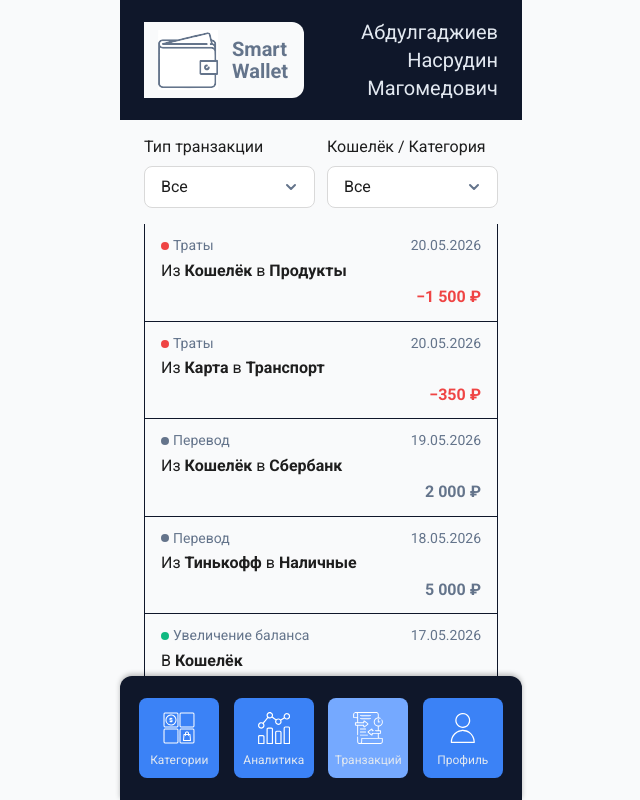
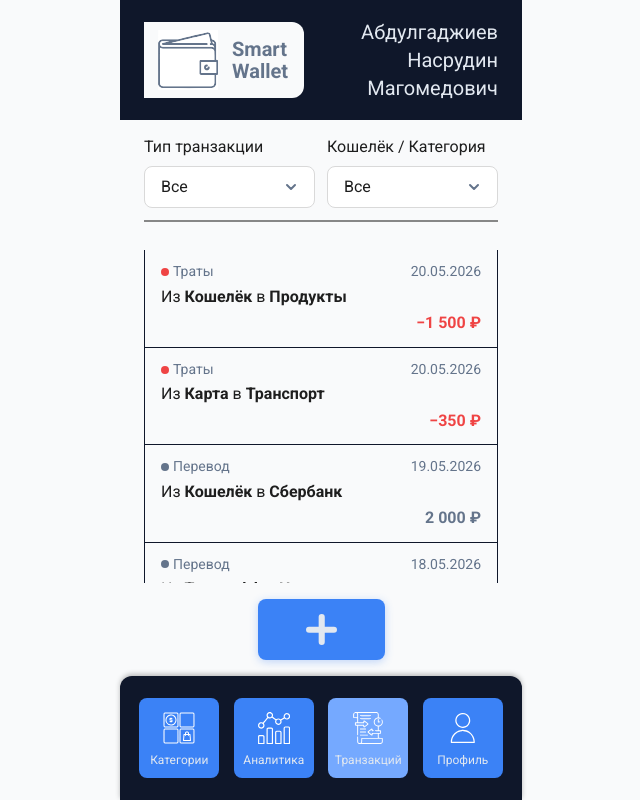
Before and after one commit to Pipotka/SmartWallet-Client, a React (Vite) app: page /transactions in a window 1280 px wide. Shown: the top 800 px of the page, without its empty margins (319-959 px from the left). Built offline with nearby package versions, Linux system fonts and the light colour scheme.

Commit message:
Пофиксил визуальные баги

```diff
--- a/src/components/Select/Select.module.css
+++ b/src/components/Select/Select.module.css
@@ -21,7 +21,7 @@
 .select {
   width: 100%;
   padding: var(--spacing-md) var(--spacing-lg);
-  padding-right: calc(var(--spacing-lg) + 16px + 80px);
+  padding-right: calc(var(--spacing-lg) + 16px);
   background-color: var(--color-surface);
   border: 1px solid var(--color-border);
   border-radius: var(--radius-md);
@@ -36,6 +36,10 @@
   -webkit-appearance: none;
   -moz-appearance: none;
   cursor: pointer;
+}
+
+.selectWrapper.hasBadge .select {
+  padding-right: calc(var(--spacing-lg) + 16px + 80px);
 }
 
 .select:focus {
--- a/src/components/Select/Select.tsx
+++ b/src/components/Select/Select.tsx
@@ -24,7 +24,7 @@ export function Select({
   return (
     <div className={styles.field}>
       <label className={styles.label} htmlFor={selectId}>{label}</label>
-      <div className={styles.selectWrapper}>
+      <div className={`${styles.selectWrapper}${rightBadge ? ` ${styles.hasBadge}` : ''}`}>
         <select
           id={selectId}
           className={styles.select}
--- a/src/features/transactions/components/TransactionCard.module.css
+++ b/src/features/transactions/components/TransactionCard.module.css
@@ -78,7 +78,7 @@
   top: 0;
   right: 0;
   bottom: 0;
-  width: 80px;
+  width: 160px;
   display: flex;
   align-items: center;
   justify-content: center;
@@ -87,7 +87,7 @@
   font-size: var(--text-sm);
   font-family: var(--font);
   cursor: pointer;
-  border-radius: 0 var(--radius-md) var(--radius-md) 0;
+  border-radius: 0;
 }
 
 .deleteButton {
--- a/src/features/transactions/components/TransactionCard.tsx
+++ b/src/features/transactions/components/TransactionCard.tsx
@@ -40,14 +40,14 @@ export function TransactionCard({ transaction, onDelete }: TransactionCardProps)
     const currentX = e.touches[0].clientX;
     const diff = currentX - startXRef.current;
     if (diff < 0) {
-      const newDelta = Math.max(diff, -80);
+      const newDelta = Math.max(diff, -160);
       deltaXRef.current = newDelta;
       setDeltaX(newDelta);
     }
   }, []);
 
   const handleTouchEnd = useCallback(() => {
-    if (deltaXRef.current < -40) {
+    if (deltaXRef.current < -80) {
       setShowOverlay(true);
     }
     setDeltaX(0);
--- a/src/features/transactions/components/TransactionForm.module.css
+++ b/src/features/transactions/components/TransactionForm.module.css
@@ -35,6 +35,7 @@
 .buttonRow {
   display: flex;
   gap: var(--spacing-lg);
+  margin-top: var(--spacing-lg);
 }
 
 .buttonRow > * {
--- a/src/features/transactions/hooks/useTransactionForm.ts
+++ b/src/features/transactions/hooks/useTransactionForm.ts
@@ -1,6 +1,6 @@
 import { useState, useMemo, useCallback } from 'react';
 import type { TransactionType } from '@/features/transactions/types';
-import { getTransactionType } from '@/features/transactions/utils';
+import { getTransactionType, validateTransaction } from '@/features/transactions/utils';
 import { useWalletStore } from '@/store/useWalletStore';
 
 interface UseTransactionFormReturn {
@@ -16,36 +16,7 @@ interface UseTransactionFormReturn {
   isValid: boolean;
   errors: { source?: string; destination?: string; amount?: string };
   markTouched: (field: 'source' | 'destination' | 'amount') => void;
-}
-
-function validate(
-  sourceId: string | null,
-  destinationId: string | null,
-  amount: string,
-  wallets: { id: string }[],
-  categories: { id: string }[]
-): { source?: string; destination?: string; amount?: string } {
-  const errors: { source?: string; destination?: string; amount?: string } = {};
-
-  if (destinationId && categories.find(c => c.id === destinationId) && !sourceId) {
-    errors.source = 'Выберите источник';
-  }
-
-  if (!destinationId) {
-    errors.destination = 'Выберите назначение';
-  }
-
-  if (!amount) {
-    errors.amount = 'Введите сумму';
-  } else if (Number(amount) <= 0) {
-    errors.amount = 'Сумма должна быть больше 0';
-  }
-
-  if (sourceId && destinationId && sourceId === destinationId) {
-    errors.destination = 'Источник и назначение не могут совпадать';
-  }
-
-  return errors;
+  markAllTouched: () => void;
 }
 
 export function useTransactionForm(): UseTransactionFormReturn {
@@ -97,7 +68,7 @@ export function useTransactionForm(): UseTransactionFormReturn {
   }, [sourceId, destinationId, wallets, categories]);
 
   const errors = useMemo(() => {
-    const allErrors = validate(sourceId, destinationId, amount, wallets, categories);
+    const allErrors = validateTransaction(sourceId, destinationId, amount, wallets, categories);
     const visibleErrors: typeof allErrors = {};
     if (touched.source && allErrors.source) visibleErrors.source = allErrors.source;
     if (touched.destination && allErrors.destination) visibleErrors.destination = allErrors.destination;
@@ -109,6 +80,10 @@ export function useTransactionForm(): UseTransactionFormReturn {
 
   const markTouched = useCallback((field: 'source' | 'destination' | 'amount') => {
     setTouched(prev => ({ ...prev, [field]: true }));
+  }, []);
+
+  const markAllTouched = useCallback(() => {
+    setTouched({ source: true, destination: true, amount: true });
   }, []);
 
   const handleSetSourceId = useCallback((id: string | null) => {
@@ -129,5 +104,6 @@ export function useTransactionForm(): UseTransactionFormReturn {
     isValid,
     errors,
     markTouched,
+    markAllTouched,
   };
 }
--- a/src/features/transactions/utils.tsx
+++ b/src/features/transactions/utils.tsx
@@ -79,3 +79,33 @@ export function formatAmountWithSign(
       return `${formatted} ₽`;
   }
 }
+
+export function validateTransaction(
+  sourceId: string | null,
+  destinationId: string | null,
+  amount: string,
+  wallets: { id: string }[],
+  categories: { id: string }[]
+): { source?: string; destination?: string; amount?: string } {
+  const errors: { source?: string; destination?: string; amount?: string } = {};
+
+  if (destinationId && categories.find(c => c.id === destinationId) && !sourceId) {
+    errors.source = 'Выберите источник';
+  }
+
+  if (!destinationId) {
+    errors.destination = 'Выберите назначение';
+  }
+
+  if (!amount) {
+    errors.amount = 'Введите сумму';
+  } else if (Number(amount) <= 0) {
+    errors.amount = 'Сумма должна быть больше 0';
+  }
+
+  if (sourceId && destinationId && sourceId === destinationId) {
+    errors.destination = 'Источник и назначение не могут совпадать';
+  }
+
+  return errors;
+}
--- a/src/pages/TransactionAddPage/TransactionAddPage.module.css
+++ b/src/pages/TransactionAddPage/TransactionAddPage.module.css
@@ -28,5 +28,5 @@
   height: 2px;
   background-color: var(--color-separator);
   border: none;
-  margin: var(--spacing-xl) calc(-1 * var(--spacing-xl));
+  margin: var(--spacing-md) calc(-1 * var(--spacing-xl));
 }
--- a/src/pages/TransactionPage/TransactionPage.module.css
+++ b/src/pages/TransactionPage/TransactionPage.module.css
@@ -1,18 +1,18 @@
 .page {
   display: flex;
   flex-direction: column;
-  min-height: 100dvh;
+  height: 100dvh;
+  overflow: hidden;
   background-color: var(--color-bg);
 }
 
 .content {
   flex: 1;
   padding: var(--spacing-lg) var(--spacing-xl);
-  padding-bottom: calc(var(--nav-height) + 61px + var(--spacing-lg) * 2 + var(--spacing-md));
-}
-
-.list {
-  margin-top: var(--spacing-lg);
+  padding-bottom: var(--nav-height);
+  display: flex;
+  flex-direction: column;
+  min-height: 0;
 }
 
 .listSeparator {
@@ -21,6 +21,30 @@
   background-color: var(--color-separator);
   border: none;
   margin: var(--spacing-md) 0;
+}
+
+.scrollArea {
+  flex: 1;
+  min-height: 0;
+  overflow-y: auto;
+  margin-top: var(--spacing-lg);
+  margin-bottom: var(--spacing-lg);
+  scrollbar-width: thin;
+  scrollbar-color: var(--color-neutral-400) transparent;
+  -webkit-overflow-scrolling: touch;
+}
+
+.scrollArea::-webkit-scrollbar {
+  width: 6px;
+}
+
+.scrollArea::-webkit-scrollbar-track {
+  background: transparent;
+}
+
+.scrollArea::-webkit-scrollbar-thumb {
+  background-color: var(--color-neutral-400);
+  border-radius: 3px;
 }
 
 .emptyText {
@@ -32,6 +56,7 @@
 }
 
 .addButton {
+  align-self: center;
   width: 127px;
   height: 61px;
   border-radius: 8px;
@@ -43,7 +68,8 @@
   justify-content: center;
   box-shadow: 0 2px 8px rgba(59, 130, 246, 0.3);
   transition: background-color 0.2s;
-  margin: var(--spacing-lg) auto 0;
+  flex-shrink: 0;
+  margin-bottom: var(--spacing-lg);
 }
 
 .addButton:hover {
--- a/src/pages/TransactionPage/TransactionPage.tsx
+++ b/src/pages/TransactionPage/TransactionPage.tsx
@@ -50,7 +50,9 @@ export function TransactionPage() {
       <main className={styles.content}>
         <TransactionFilters filters={filters} />
 
-        <div className={styles.list}>
+        <hr className={styles.listSeparator} />
+
+        <div className={styles.scrollArea}>
           {filters.filteredTransactions.length === 0 ? (
             <p className={styles.emptyText}>Транзакций пока нет</p>
           ) : (
@@ -59,8 +61,6 @@ export function TransactionPage() {
             ))
           )}
         </div>
-
-        <hr className={styles.listSeparator} />
 
         <button
           className={styles.addButton}
```
Also changed, not shown: src/features/transactions/components/TransactionForm.tsx (+30 -9 lines).
